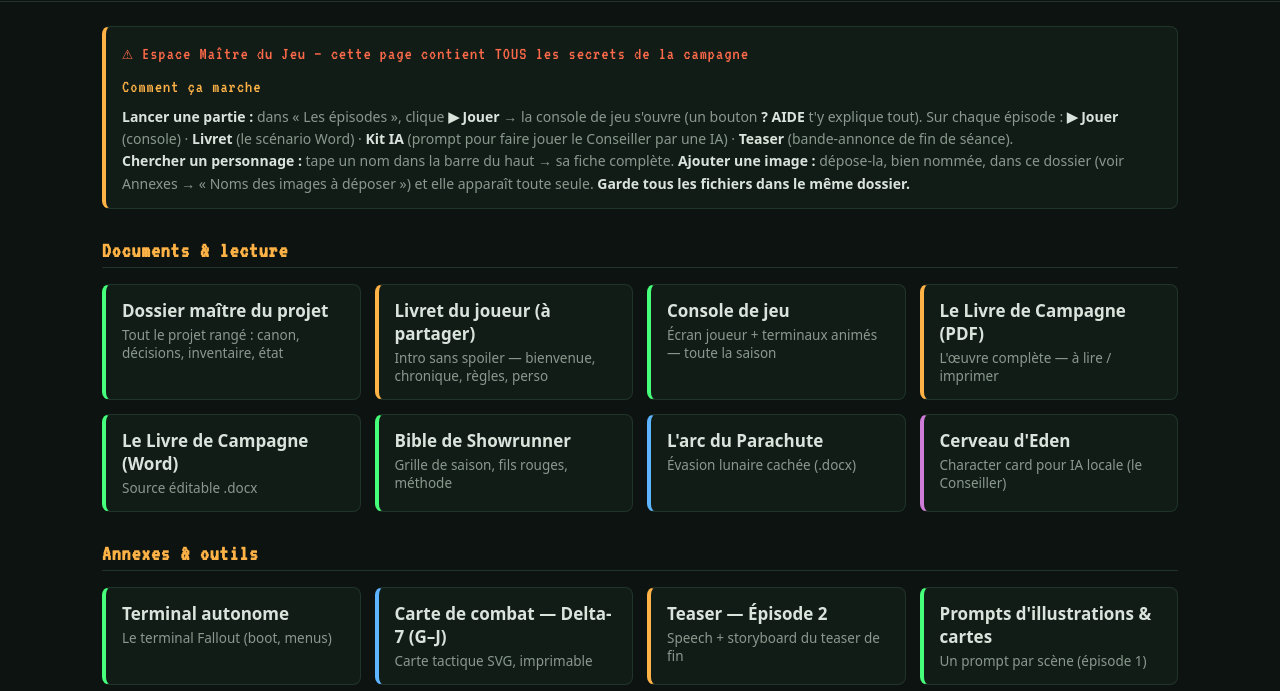
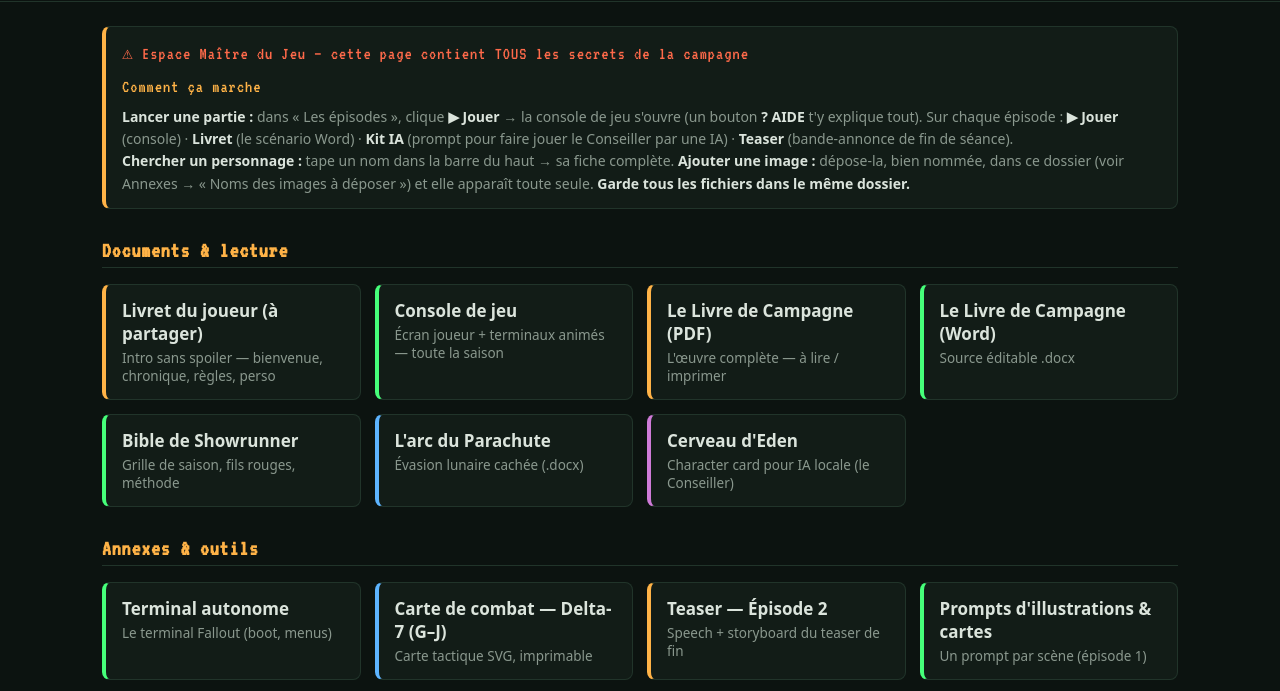
Before and after one commit to frigorx/sentinel-7, a plain HTML site: page portail.html in a window 1280 px wide. Shown: the part 71-762 px from the top of the page. Drawn offline with Linux system fonts and the light colour scheme.

Commit message:
Portail MJ : retire la carte 'Dossier maitre' de la mise en avant

```diff
--- a/portail.html
+++ b/portail.html
@@ -92,7 +92,6 @@
 <script src="npc-data.js"></script>
 <script>
 const DOCS=[
- {t:"Dossier maître du projet",d:"Tout le projet rangé : canon, décisions, inventaire, état",href:"00_PROJET_Sentinel7_Dossier_Maitre.md",c:""},
  {t:"Livret du joueur (à partager)",d:"Intro sans spoiler — bienvenue, chronique, règles, perso",href:"joueurs.html",c:"amber"},
  {t:"Console de jeu",d:"Écran joueur + terminaux animés — toute la saison",href:"CONSOLE_SENTINEL7.html",c:""},
  {t:"Le Livre de Campagne (PDF)",d:"L'œuvre complète — à lire / imprimer",href:"Sentinel7_Livre_Complet.pdf",c:"amber"},
```
